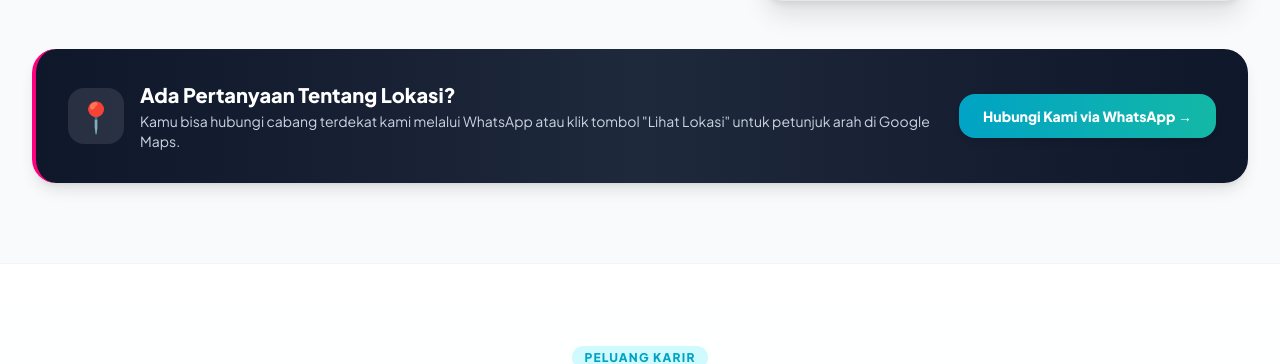
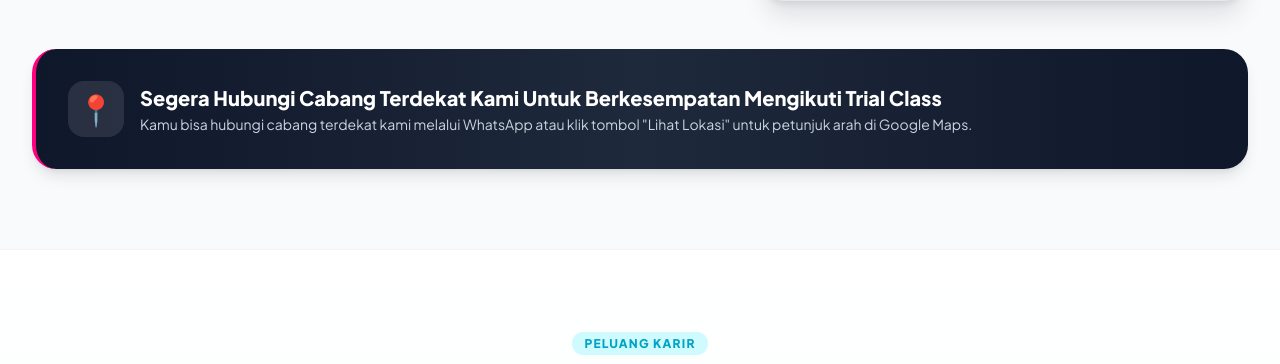
Before and after one commit to Robinno11/english-trick-web, a Laravel app: template resources/views/home.blade.php in a window 1280 px wide. Shown: the part 5120-5484 px from the top of the page. Run offline with Laravel 12, Linux system fonts and the light colour scheme; the template is opened without the code that fills it, so the values that code supplies are empty; some libraries are stand-ins or nearby versions.

Commit message:
edit kata kata location

```diff
--- a/resources/views/home.blade.php
+++ b/resources/views/home.blade.php
@@ -888,15 +888,15 @@
                     📍
                 </div>
                 <div>
-                    <h4 class="text-xl font-black text-white">Ada Pertanyaan Tentang Lokasi?</h4>
+                    <h4 class="text-xl font-black text-white">Segera Hubungi Cabang Terdekat Kami Untuk Berkesempatan Mengikuti Trial Class</h4>
                     <p class="text-slate-300 text-xs sm:text-sm mt-0.5">
                         Kamu bisa hubungi cabang terdekat kami melalui WhatsApp atau klik tombol "Lihat Lokasi" untuk petunjuk arah di Google Maps.
                     </p>
                 </div>
             </div>
-            <a href="https://wa.me/6285385120633" target="_blank" rel="noopener noreferrer" class="px-6 py-3 rounded-2xl bg-gradient-to-r from-et-cyan to-teal-500 hover:from-cyan-600 hover:to-teal-600 text-white font-extrabold text-sm shadow-md transition-all whitespace-nowrap shrink-0">
+            <!-- <a href="https://wa.me/6285385120633" target="_blank" rel="noopener noreferrer" class="px-6 py-3 rounded-2xl bg-gradient-to-r from-et-cyan to-teal-500 hover:from-cyan-600 hover:to-teal-600 text-white font-extrabold text-sm shadow-md transition-all whitespace-nowrap shrink-0">
                 Hubungi Kami via WhatsApp &rarr;
-            </a>
+            </a> -->
         </div>
 
     </div>
```
